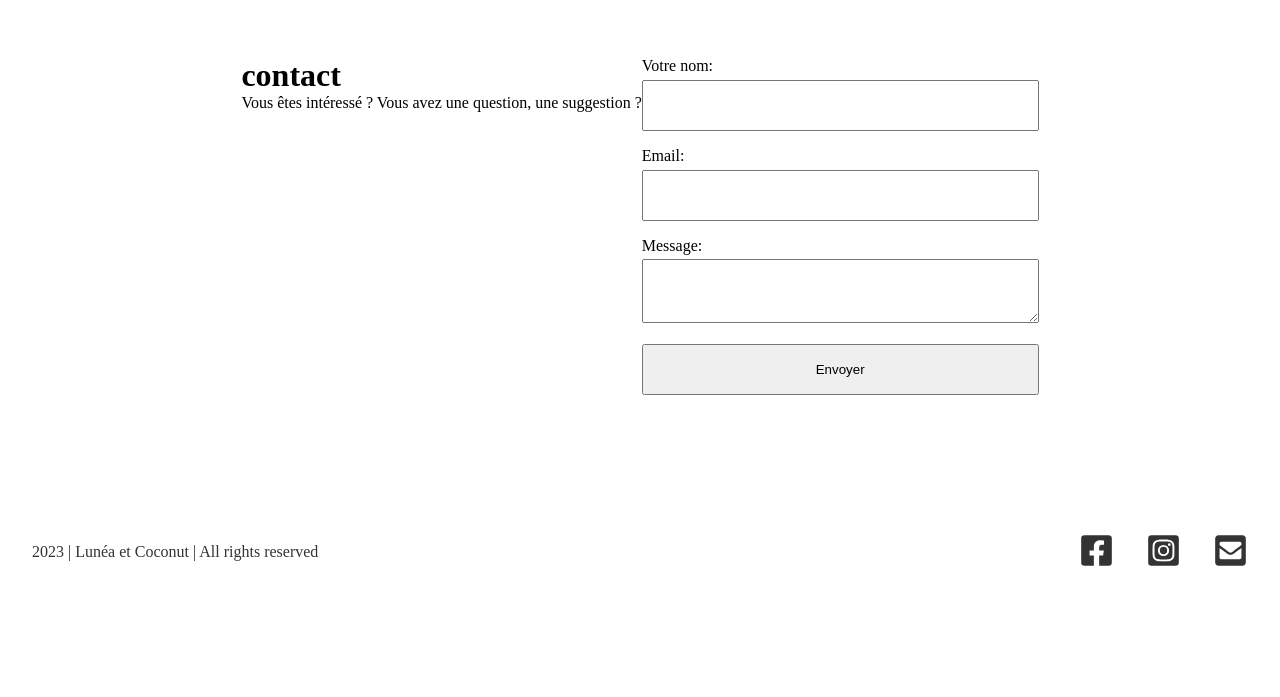
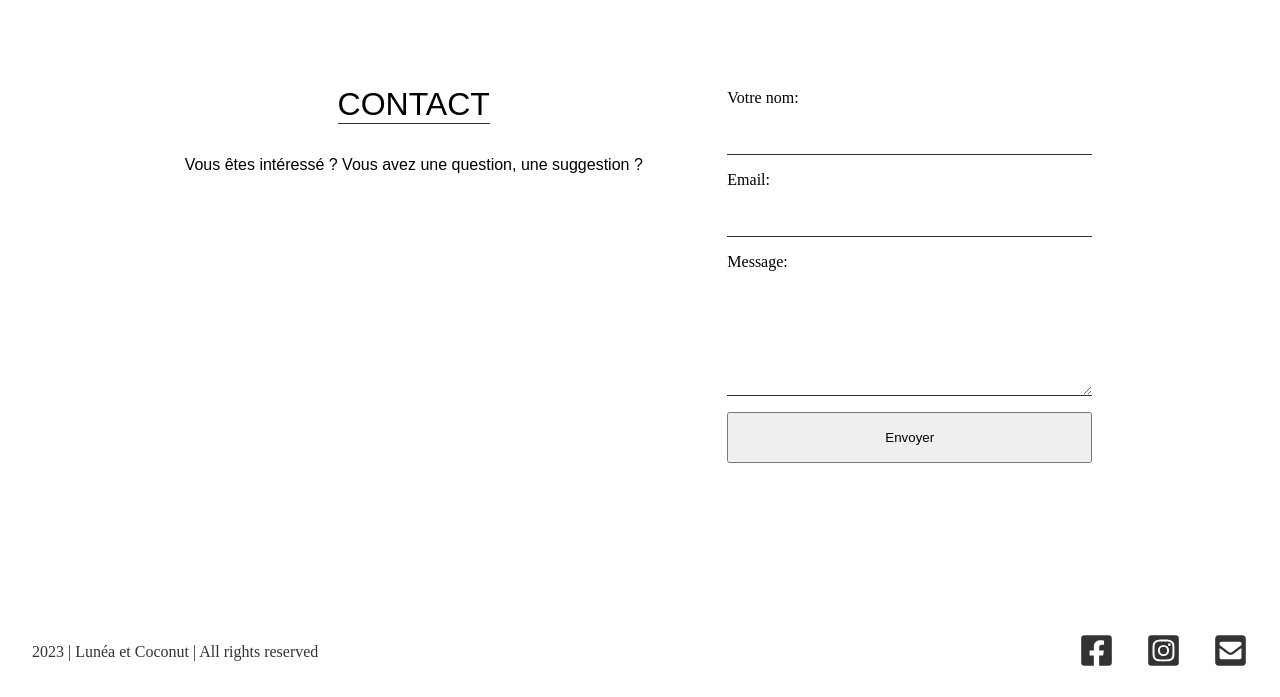
Before and after one commit to davidotch/lunea_coconut, a React (Create React App) app: page / in a window 1280 px wide. Shown: the part 1719-2416 px from the top of the page. Before the commit the page ends 2316 px from the top, so only its background shows below. Built offline with nearby package versions, Linux system fonts and the light colour scheme.

Commit message:
add h1 p & field

```diff
--- a/src/style/contactForm.css
+++ b/src/style/contactForm.css
@@ -1,21 +1,59 @@
 .contact {
   width: 80%;
   display: flex;
-  justify-content: center;
+  justify-content: space-around;
   margin: 5rem auto;
   padding: 1rem;
   background: rgba(255, 255, 255, 1);
 }
 
+.contactText {
+  display: flex;
+  flex-direction: column;
+  align-items: center;
+  padding: 0.8rem;
+}
+
+.contactText h1 {
+  margin: 1rem;
+  text-transform: uppercase;
+  font-family: 'Poppins', sans-serif;
+  font-weight: lighter;
+  border-bottom: 1px solid #333;
+}
+
+.contactText p {
+  margin: 1rem;
+  font-family: 'Poppins', sans-serif;
+  font-size: 1rem;
+}
+
+
 .contactForm {
   width: 40%;
   display: flex;
   flex-direction: column;
+  margin: 1rem;
+  padding: 1rem;
+}
+
+.contactForm [placeholder] {
+  font-family: 'Poppins', sans-serif;
+}
+
+.contactForm input,
+.contactForm textarea {
+  border: none;
+  border-bottom: 1px solid #333;
+}
+
+.contactForm textarea {
+  height: 125px;
 }
 
 .contactForm input,
 .contactForm textarea,
 .contactForm button {
-  margin: 0.3rem 0 1rem 0;
+  margin: 0rem 0 1rem 0;
   padding: 1rem;
 }
```
